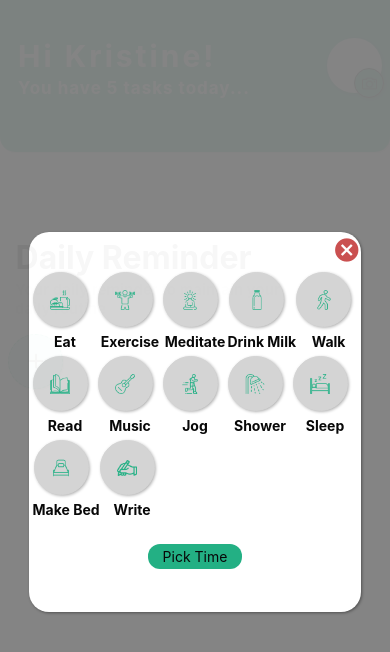
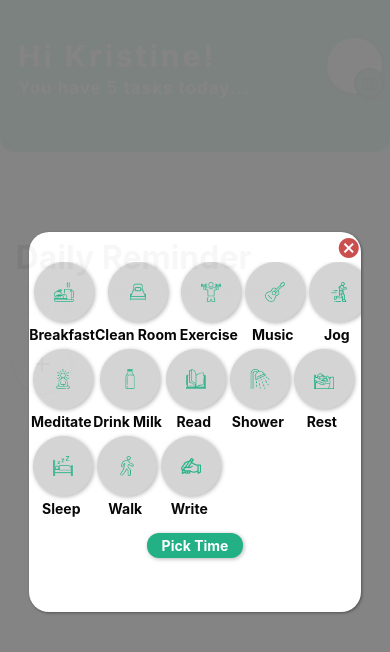
Before and after one commit to Savic3916/Reminder-Mobile-App-Recreated-, a React Native app: screen /Home in a window 390 px wide. Both pictures are taken after a click on the element 35 px from the left and 361 px from the top of the page. Shown: the top 652 px of the page. Built offline with nearby package versions, Linux system fonts and the light colour scheme.

Commit message:
Finish the Daily Reminder Modal Screen

```diff
--- a/components/Blueprint/DailyReminderCircle.js
+++ b/components/Blueprint/DailyReminderCircle.js
@@ -1,48 +1,49 @@
 import { StyleSheet, Text, View, Pressable, Image } from 'react-native';
 import React from 'react';
+import { myColor } from '../../constant/style/Colors';
 
 
-export default function DailyReminderCircle({ tintColor, source, buttonPressHandler, modalVisible, borderStyle, backgroundColor, borderColor, text }) {
+export default function DailyReminderCircle({ textStyle, text, backgroundColor, tint, borderType, source, borderColor, onPress }) {
 
   return (
-      <View style={{alignItems: 'center'}}>
-        <View style={[styles.addNewDailyReminder, {backgroundColor: backgroundColor, borderStyle: borderStyle, borderColor: borderColor}]}>
-          <Pressable
-            style={({pressed}) => pressed && styles.pressed} onPress={buttonPressHandler} modalOn={modalVisible}
-          >
-          <Image style={[styles.image, {tintColor: tintColor}]} source={source}/>
-          </Pressable>
-        </View>
-        <Text style={styles.text}>{text}</Text>
-      </View>
+    <View style={{alignItems: 'center', marginBottom: 6,}}>
+      <Pressable
+        style={({pressed}) => pressed?
+                            [styles.imageContainer, {backgroundColor: backgroundColor, borderStyle: borderType, borderColor: borderColor}, styles.pressed] :
+                            [styles.imageContainer, {backgroundColor: backgroundColor, borderStyle: borderType, borderColor: borderColor}]}
+        android_ripple={{color: myColor.green, radius: 30}}
+        onPress={onPress}
+      >
+        <Image style={[styles.image, {tintColor: tint}]} source={source}/>
+      </Pressable>
+      <Text style={textStyle}>{text}</Text>
+    </View>
   )
 }
 
 const styles = StyleSheet.create({
-  addNewDailyReminder: {
-    width: 55,
-    height: 55,
-    borderRadius: 27.5,
+  imageContainer: {
+    width: 60,
+    height: 60,
+    borderRadius: 30,
     borderWidth: 1,
     justifyContent: 'center',
     alignItems: 'center',
-    marginRight: 10,
-    marginBottom: 6,
+    marginLeft: 4,
+    marginBottom: 4,
     shadowColor: 'black',
-    shadowOffset: {height: 1, width: 1},
+    shadowOffset: {width: 1, height: 1},
     shadowOpacity: 0.3,
-    shadowRadius: 3,
-    elevation: 2
+    shadowRadius: 4,
+    elevation: 2,
   },
   image: {
     width: 20,
     height: 20,
+    tintColor: 'red',
   },
   pressed: {
-    opacity: 0.4,
+    // backgroundColor: 'red',
+    opacity: 0.7,
   },
-  text: {
-    fontWeight: 'bold',
-    marginBottom: 6,
-  }
 })
--- a/components/components/CancelButton.js
+++ b/components/components/CancelButton.js
@@ -9,7 +9,7 @@ export default function CancelButton({onPress}) {
     <Pressable
         style={({pressed}) => pressed && pressed}
         onPress={onPress}>
-      <MaterialIcons name="cancel" size={28} color={myColor.red} />
+      <MaterialIcons name="cancel" size={24} color={myColor.red} />
     </Pressable>
   )
 }
--- a/components/components/DailyReminderList.js
+++ b/components/components/DailyReminderList.js
@@ -1,140 +1,77 @@
-import { StyleSheet, Text, View } from 'react-native'
-import React from 'react'
-import DailyReminderCircle from '../Blueprint/DailyReminderCircle'
-import { myColor } from '../../constant/style/Colors'
+import { StyleSheet, View, FlatList } from 'react-native'
+import React, { useState } from 'react'
+import DailyReminderCircle from '../Blueprint/DailyReminderCircle';
+
+import { myColor } from '../../constant/style/Colors';
+import { useSelector, useDispatch } from 'react-redux';
+import Buttons from '../Blueprint/Buttons';
+import { addToDailyReminder } from '../../util/redux/dailyReminderSlice';
 
 export default function DailyReminderList() {
+
+  // APP WIDE STATE
+    const reminders = useSelector((state) => state.dailyReminders.reminders);
+    const dailyReminder = useSelector((state) => state.dailyReminders.dailyReminders);
+    const dispatch = useDispatch();
+
+    function individualReminderCirlePressedHandler(id){
+      const singleReminder = reminders.filter((currReminders) => currReminders.id === id);
+      dispatch(addToDailyReminder([...dailyReminder, ...singleReminder]));
+    };
+
+
   return (
     <View style={styles.container}>
-        <View style={styles.reminderListView}>
+      <FlatList
+            data={reminders}
+            renderItem={({item}) =>
                                 <DailyReminderCircle
-                color={myColor.gray}
-                source={require('../../assets/icons/breakfast.png')}
-                borderStyle='solid'
-                backgroundColor = {myColor.lightGray}
-                borderColor = {myColor.lightGray}
-                tintColor={myColor.green}
-                text='Eat'
+                                    text={item.title}
+                                    backgroundColor={myColor.lightGray}
+                                    tint={myColor.green}
+                                    source={item.image}
+                                    borderColor={myColor.lightGray}
+                                    textStyle={styles.textStyle}
+                                    onPress={() => individualReminderCirlePressedHandler(item.id)}
                                 />
-            <DailyReminderCircle
-                color={myColor.gray}
-                source={require('../../assets/icons/exercise.png')}
-                borderStyle='solid'
-                backgroundColor = {myColor.lightGray}
-                borderColor = {myColor.lightGray}
-                tintColor={myColor.green}
-                text='Exercise'
+            }
+            keyExtractor={item => item.id}
+            numColumns={5}
       />
-             <DailyReminderCircle
-                color={myColor.gray}
-                source={require('../../assets/icons/meditation.png')}
-                borderStyle='solid'
-                backgroundColor = {myColor.lightGray}
-                borderColor = {myColor.lightGray}
-                tintColor={myColor.green}
-                text='Meditate'
-            />
-             <DailyReminderCircle
-                color={myColor.gray}
-                source={require('../../assets/icons/milk-bottle.png')}
-                borderStyle='solid'
-                backgroundColor = {myColor.lightGray}
-                borderColor = {myColor.lightGray}
-                tintColor={myColor.green}
-                text='Drink Milk'
-            />
-             <DailyReminderCircle
-                color={myColor.gray}
-                source={require('../../assets/icons/walk.png')}
-                borderStyle='solid'
-                backgroundColor = {myColor.lightGray}
-                borderColor = {myColor.lightGray}
-                tintColor={myColor.green}
-                text='Walk'
+      <View style={styles.buttonView}>
+          <Buttons
+            title='Pick Time'
+            buttonStyle={styles.buttonStyle}
+            buttonTextStyle={styles.buttonTextStyle}
           />
       </View>
-        <View style={styles.reminderListView}>
-            <DailyReminderCircle
-                color={myColor.gray}
-                source={require('../../assets/icons/open-book.png')}
-                borderStyle='solid'
-                backgroundColor = {myColor.lightGray}
-                borderColor = {myColor.lightGray}
-                tintColor={myColor.green}
-                text='Read'
-            />
-            <DailyReminderCircle
-                color={myColor.gray}
-                source={require('../../assets/icons/guitar.png')}
-                borderStyle='solid'
-                backgroundColor = {myColor.lightGray}
-                borderColor = {myColor.lightGray}
-                tintColor={myColor.green}
-                text='Music'
-            />
-             <DailyReminderCircle
-                color={myColor.gray}
-                source={require('../../assets/icons/jogging.png')}
-                borderStyle='solid'
-                backgroundColor = {myColor.lightGray}
-                borderColor = {myColor.lightGray}
-                tintColor={myColor.green}
-                text='Jog'
-            />
-             <DailyReminderCircle
-                color={myColor.gray}
-                source={require('../../assets/icons/shower.png')}
-                borderStyle='solid'
-                backgroundColor = {myColor.lightGray}
-                borderColor = {myColor.lightGray}
-                tintColor={myColor.green}
-                text='Shower'
-            />
-             <DailyReminderCircle
-                color={myColor.gray}
-                source={require('../../assets/icons/slumber.png')}
-                borderStyle='solid'
-                backgroundColor = {myColor.lightGray}
-                borderColor = {myColor.lightGray}
-                tintColor={myColor.green}
-                text='Sleep'
-            />
-        </View>
-        <View style={styles.reminderListView}>
-            <DailyReminderCircle
-                color={myColor.gray}
-                source={require('../../assets/icons/bed.png')}
-                borderStyle='solid'
-                backgroundColor = {myColor.lightGray}
-                borderColor = {myColor.lightGray}
-                tintColor={myColor.green}
-                text='Make Bed'
-            />
-            <DailyReminderCircle
-                color={myColor.gray}
-                source={require('../../assets/icons/writing.png')}
-                borderStyle='solid'
-                backgroundColor = {myColor.lightGray}
-                borderColor = {myColor.lightGray}
-                tintColor={myColor.green}
-                text='Write'
-            />
-        </View>
-
     </View>
   )
 }
 
 const styles = StyleSheet.create({
     container: {
-        padding: 10,
-        marginTop: 30,
-        // backgroundColor: 'red'
-
+        marginVertical: 30,
     },
-    reminderListView: {
-        flexDirection: 'row',
-        // marginTop: '5%',
-
+    buttonStyle: {
+      backgroundColor: myColor.green,
+      borderRadius: 12,
+      paddingVertical: 4,
+      paddingHorizontal: 15,
+      shadowColor: 'black',
+      shadowOffset: {width: 1, height: 1},
+      shadowOpacity: 0.3,
+      shadowRadius: 4,
+      elevation: 2,
+  },
+  buttonView: {
+      alignItems:'center'
+  },
+  buttonTextStyle: {
+      fontWeight: 'bold',
+      color: myColor.white,
+  },
+  textStyle: {
+      fontWeight: 'bold',
   }
 })
--- /dev/null
+++ b/components/components/ModalContainer.js
@@ -0,0 +1,55 @@
+import { StyleSheet, Text, View, Modal } from 'react-native';
+import React, { useState } from 'react';
+import CancelButton from './CancelButton';
+import DailyReminderList from './DailyReminderList';
+import Buttons from '../Blueprint/Buttons';
+
+import { myColor } from '../../constant/style/Colors';
+
+export default function ModalContainer({ modalVisible, setModalVisible }) {
+
+    function buttonCloseModal() {
+        setModalVisible(false);
+    }
+
+  return (
+    <Modal animationType='slide' visible={modalVisible} transparent={true}>
+        <View style={styles.modalView}>
+          <View style={styles.modalHalfWhiteBox}>
+            <View style={styles.cancelButtonView}>
+              <CancelButton onPress={buttonCloseModal}/>
+            </View>
+            <DailyReminderList/>
+          </View>
+
+        </View>
+      </Modal>
+  )
+}
+
+const styles = StyleSheet.create({
+    modalView: {
+        flex: 1,
+        opacity: 0.97,
+        backgroundColor: myColor.gray,
+        justifyContent: 'center',
+        alignItems: 'center',
+    },
+    modalHalfWhiteBox: {
+        width: '85%',
+        height: '45%',
+        backgroundColor: myColor.white,
+        borderRadius: 20,
+        shadowColor: 'black',
+        shadowOffset: {width: 1, height: 1},
+        shadowRadius: 3,
+        shadowOpacity: '0.4',
+        elevation: 3,
+        alignItems: 'center',
+    },
+    cancelButtonView: {
+        position: 'absolute',
+        right: 0,
+        top: 4,
+    },
+})
--- a/constant/style/Colors.js
+++ b/constant/style/Colors.js
@@ -7,5 +7,6 @@ export const myColor = {
     lightestGray: '#f7f3f3',
     lighestShadeOfGray: '#F9FAFB',
     red: '#c94b4b',
-    midGreen : '#A0DDCA'
-}
+    midGreen : '#A0DDCA',
+    black: '#000000'
+};
--- a/tabs/HomeScreen.js
+++ b/tabs/HomeScreen.js
@@ -9,19 +9,21 @@ import DailyReminderList from '../components/components/DailyReminderList';
 import { myColor } from '../constant/style/Colors';
 import { useFonts } from 'expo-font';
 import Buttons from '../components/Blueprint/Buttons';
+import { useSelector, useDispatch } from 'react-redux';
+import ModalContainer from '../components/components/ModalContainer';
 
 // SplashScreen.preventAutoHideAsync();
 
 export default function HomeScreen() {
 
+  const dailyReminders = useSelector((state) => state.dailyReminders.reminders);
+
   const [modalVisible, setModalVisible] = useState(false);
 
-  function buttonPressHandler(){
+  function buttonOpenModal(){
     setModalVisible(true)
   };
-  function buttonCloseModal() {
-    setModalVisible(false);
-  }
+
 
   // const [fontsLoaded, fontError] = useFonts({
   //   'Roboto': require('../assets/fonts/Roboto-Light.ttf'),
@@ -54,31 +56,22 @@ export default function HomeScreen() {
             <Text style={[styles.dailyReminderText, /*{fontFamily: 'Sedan'}*/]}> Daily Reminder </Text>
             <Text style={[styles.dailyReminderText, {color: myColor.lightGray, fontSize: 15, marginTop: 3, fontWeight: 'bold'}]}>  Your daily reminder to maintain your <Text> {'\n'}  daily routine </Text></Text>
       </View>
+      <ModalContainer modalVisible={modalVisible} setModalVisible={setModalVisible}/>
       <View style={styles.dailyRemindersContent}>
         <DailyReminderCircle
-          color={myColor.midGreen}
+          borderType='dashed'
+          backgroundColor={myColor.lightGreen}
+          borderColor={myColor.green}
           source={require('../assets/icons/add.png')}
-          modalOn={modalVisible}
-          buttonPressHandler={buttonPressHandler}
-          borderStyle='dashed'
-          backgroundColor= {myColor.midGreen}
-          borderColor= {myColor.green}
+          onPress={buttonOpenModal}
+          tint={myColor.black}
         />
-      </View>
-      <Modal animationType='slide' visible={modalVisible} transparent={true}>
-        <View style={styles.modalView}>
-          <View style={styles.modalHalfWhiteBox}>
-            <View style={styles.cancelButtonView}>
-              <CancelButton onPress={buttonCloseModal}/>
-            </View>
-            <DailyReminderList/>
-            <View>
-              <Buttons title='Pick Time' buttonStyle={styles.buttonStyle}/>
-            </View>
-          </View>
+        <View style={{flexDirection: 'row'}}>
 
         </View>
-      </Modal>
+      </View>
+
+
     </View>
   )
 }
@@ -122,35 +115,5 @@ const styles = StyleSheet.create({
     flexDirection: 'row',
     padding: 8,
   },
-  modalView: {
-    flex: 1,
-    opacity: 0.97,
-    backgroundColor: myColor.gray,
-    justifyContent: 'center',
-    alignItems: 'center',
-  },
-  modalHalfWhiteBox: {
-    width: '85%',
-    height: '45%',
-    backgroundColor: myColor.white,
-    borderRadius: 20,
-    shadowColor: 'black',
-    shadowOffset: {width: 1, height: 1},
-    shadowRadius: 3,
-    shadowOpacity: '0.4',
-    elevation: 3,
-    alignItems: 'center',
-    // justifyContent: 'center'
-  },
-  cancelButtonView: {
-    position: 'absolute',
-    right: 0,
-    top: 4,
-  },
-  buttonStyle: {
-    backgroundColor: myColor.green,
-    borderRadius: 12,
-    paddingVertical: 4,
-    paddingHorizontal: 15
-  }
+
 })
--- a/util/redux/authSlice.js
+++ b/util/redux/authSlice.js
@@ -15,6 +15,12 @@ export const authSlice = createSlice({
         },
         logout: (state, action) => {
             state.isAuthenticated = action.payload;
+        },
+        addToDailyReminders: (state, actions) => {
+            state.dailyReminders = actions.payload;
+        },
+        removeFromDailyReminders: (state, actions) => {
+            state.dailyReminders = actions.payload;
         }
     },
 });
--- /dev/null
+++ b/util/redux/dailyReminderSlice.js
@@ -0,0 +1,34 @@
+import { createSlice } from "@reduxjs/toolkit";
+
+export const dailyReminderSlice = createSlice({
+    name: 'dailyReminder',
+    initialState: {
+        reminders: [
+            {id: 1, title: 'Breakfast', image: require('../../assets/icons/breakfast.png')},
+            {id: 2, title: 'Clean Room', image: require('../../assets/icons/bed.png')},
+            {id: 3, title: 'Exercise', image: require('../../assets/icons/exercise.png')},
+            {id: 4, title: 'Music', image: require('../../assets/icons/guitar.png')},
+            {id: 5, title: 'Jog', image: require('../../assets/icons/jogging.png')},
+            {id: 6, title: 'Meditate', image: require('../../assets/icons/meditation.png')},
+            {id: 7, title: 'Drink Milk', image: require('../../assets/icons/milk-bottle.png')},
+            {id: 8, title: 'Read', image: require('../../assets/icons/open-book.png')},
+            {id: 9, title: 'Shower', image: require('../../assets/icons/shower.png')},
+            {id: 10, title: 'Rest', image: require('../../assets/icons/sleeping.png')},
+            {id: 11, title: 'Sleep', image: require('../../assets/icons/slumber.png')},
+            {id: 12, title: 'Walk', image: require('../../assets/icons/walk.png')},
+            {id: 13, title: 'Write', image: require('../../assets/icons/writing.png')},
+        ],
+        dailyReminders: [],
+    },
+    reducers: {
+        addToDailyReminder: (state, actions) => {
+            state.dailyReminders = actions.payload;
+        },
+        removeFromDailyReminder: (state, actions) => {
+            state.dailyReminders = actions.payload;
+        }
+    }
+});
+
+export const { addToDailyReminder, removeFromDailyReminder } = dailyReminderSlice.actions;
+export default dailyReminderSlice.reducer;
--- a/util/redux/store.js
+++ b/util/redux/store.js
@@ -1,8 +1,10 @@
 import { configureStore } from "@reduxjs/toolkit";
-import authReducer from '../redux/authSlice'
+import authReducer from '../redux/authSlice';
+import dailyReminderReducer from '../redux/dailyReminderSlice';
 
 export const store = configureStore({
     reducer: {
         auth: authReducer,
+        dailyReminders: dailyReminderReducer,
     },
 });
```
Also changed, not shown: components/components/ChosenDailyReminderList.js (added, +15 -0 lines), package.json (+18 -16 lines), 1 other file (tests, documents, lock files or other folders). Lines whose indentation alone changed are shown as unchanged.
